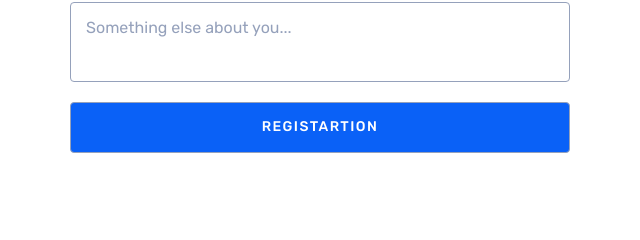
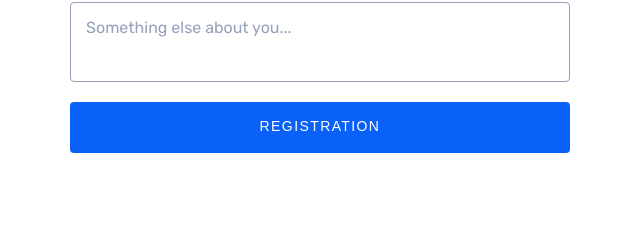
Before and after one commit to PlygovkaVit/project1, a plain HTML site: page index.html in a window 1280 px wide. Shown: the part 2004-2244 px from the top of the page, 640-1280 px from the left. Drawn offline with Linux system fonts and the light colour scheme.

Commit message:
project1

```diff
--- a/index.html
+++ b/index.html
@@ -78,7 +78,9 @@
                     <td><img src="./assets/images/Check.svg" alt=""></td>
                 </tr>
                 <tr class="table-footer">
-                    <th class="table-subtitle"><a href="" class="table-link">Have a questions?</a></th>
+                    <th class="table-subtitle">
+                        <a href="" class="table-link">Have a questions?</a>
+                    </th>
                     <td><button class="table-button">Get now</button></td>
                     <td><button class="table-button active">Get now</button></td>
                     <td><button class="table-button">Get now</button></td>
@@ -146,7 +148,8 @@
                 </label>
                 </fieldset>
                 <textarea placeholder="Something else about you..."></textarea>
-                <input type="submit" name="submitButton" value="Registartion">
+
+                <button class="button" type="submit">registration</button>
                 </form>
             </div>
         </div>
--- a/style.css
+++ b/style.css
@@ -13,6 +13,12 @@ a {
     text-decoration: none;
 }
 
+a:hover {
+text-decoration: underline;
+}
+
+
+
 ul {
     list-style: none;
 }
@@ -20,7 +26,15 @@ ul {
 button {
     border: none;
     background-color: transparent;
+    cursor: pointer;
+    transition: 0.2s;
 }
+
+
+button:hover {
+    transform: translateY(-5px);
+}
+
 
 .title {
     /* font-family: "Rubik", sans-serif; */
@@ -112,18 +126,17 @@ button {
 
 
 .button {
+    width: 152px;
+    height: 51px;
+    /* width: 100%; */
     border-radius: 4px;
-    width: 152px;
-    height: 50px;
-    background: #0a61f7;
-    /* font-family: "Rubik", sans-serif; */
+    background: #0A61F7;
+    font-size: 14px;
+    color: #FFF;
     font-weight: 500;
-    font-size: 14px;
-    line-height: 1.4;
-    letter-spacing: 0.1em;
+    line-height: 19.6px;
+    letter-spacing: 1.4px;
     text-transform: uppercase;
-    /* text-align: center; */
-    color: #fff;
 }
 
 .rates-section {
@@ -264,7 +277,6 @@ input, select, fieldset, textarea, label, legend, input::placeholder, select::pl
 
 
 
-
 .fields-wrapper {
     display: flex;
     flex-wrap: wrap;
@@ -280,6 +292,11 @@ input[type="email"], input[type="password"], input[type="date"], select {
     width: 230px;
     height: 50px;
     flex-grow: 1;
+}
+
+
+input[type="radio"], input[type="checkbox"], input[type="date"], select {
+    cursor: pointer;
 }
 
 
@@ -311,22 +328,10 @@ textarea {
     resize: none;
 }
 
-input[type="submit"] {
-    width: 100%;
-    border-radius: 4px;
-    width: 100%;
-    height: 51px;
-    background: #0a61f7;
-    font-family: "Rubik", sans-serif;
-    font-weight: 500;
-    font-size: 14px;
-    line-height: 1.4;
-    letter-spacing: 0.1em;
-    text-transform: uppercase;
-    text-align: center;
-    color: #fff;
+
+form .button {
+width: 100%;
 }
-
 
 
 /* для элемента input c type="radio" */
```
